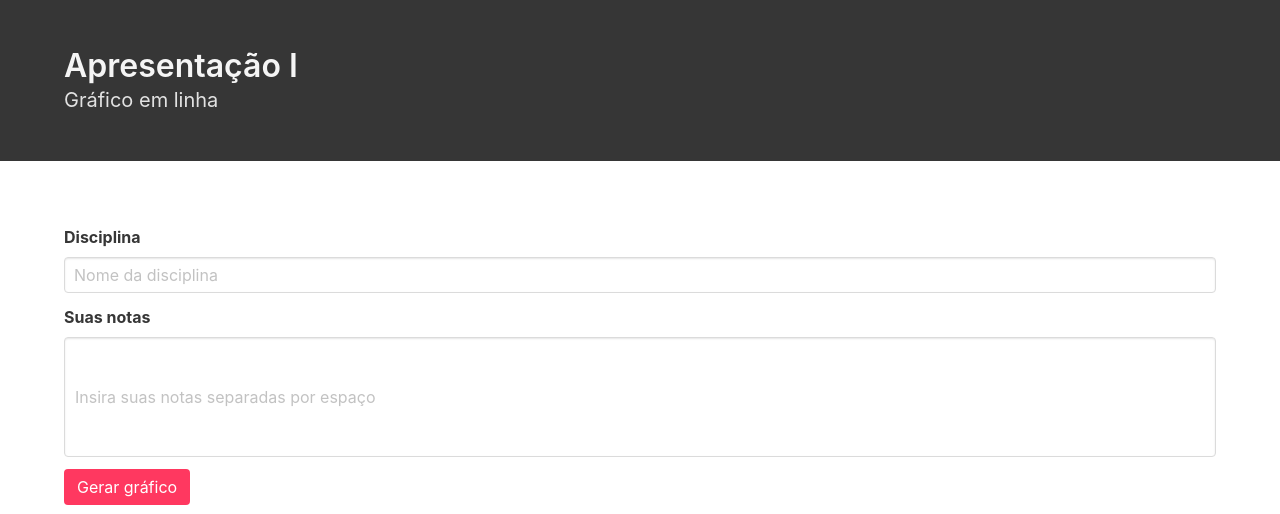
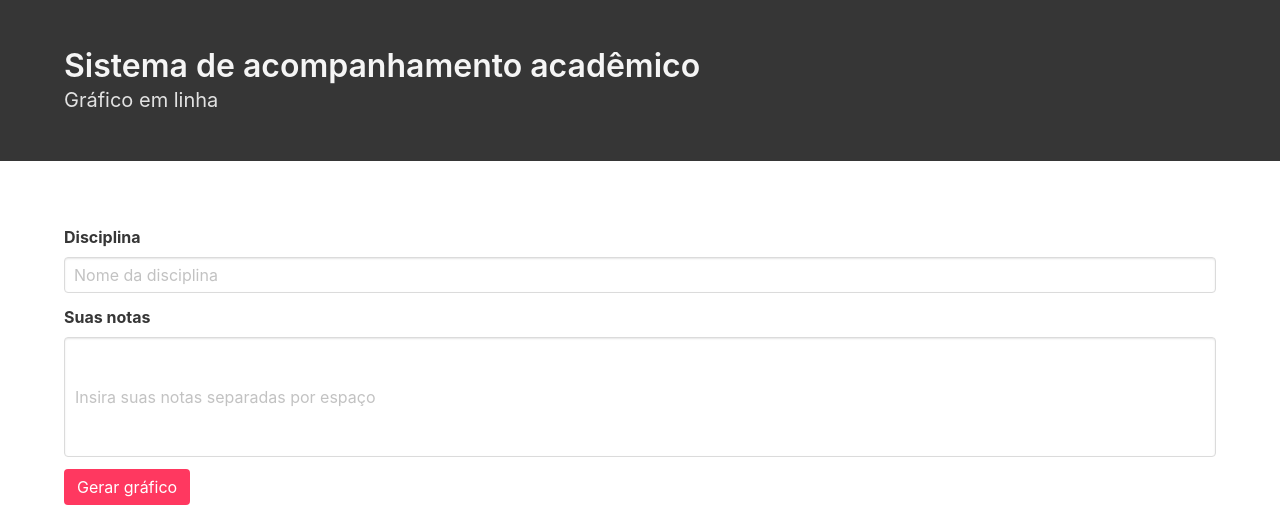
Before and after one commit to requisitos/requisitos.github.io, a website: page index.html in a window 1280 px wide. Drawn offline with nearby package versions, Linux system fonts and the light colour scheme.

Commit message:
Update index.html

```diff
--- a/index.html
+++ b/index.html
@@ -17,7 +17,7 @@
       <div class="hero-body">
         <div class="container">
           <h1 class="title">
-            Apresentação I
+            Sistema de acompanhamento acadêmico
           </h1>
           <h2 class="subtitle">
             Gráfico em linha
```
